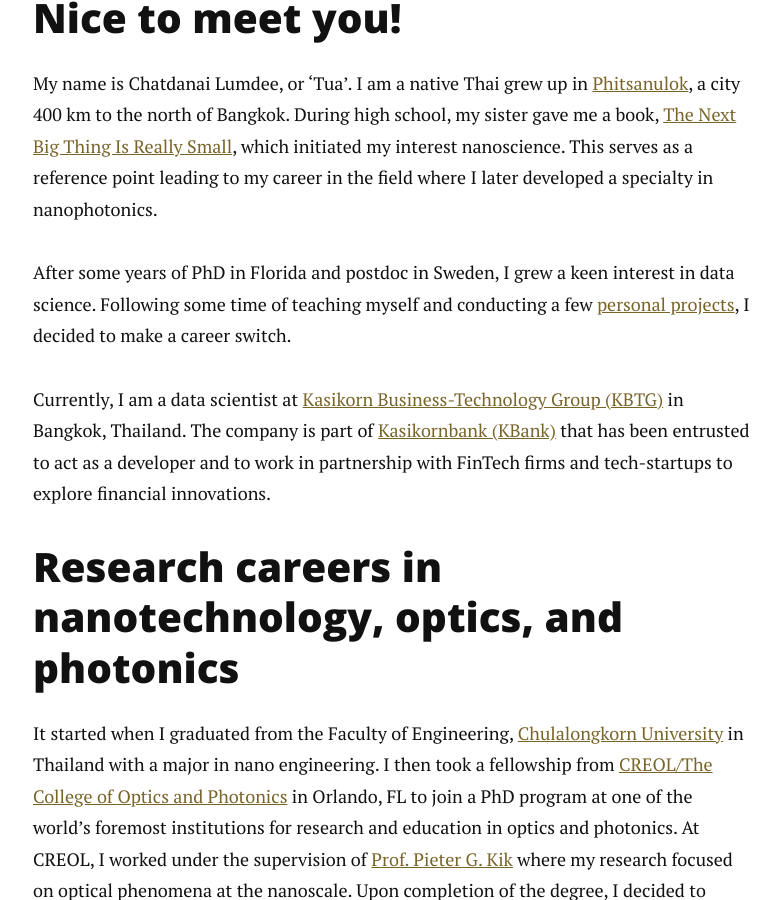
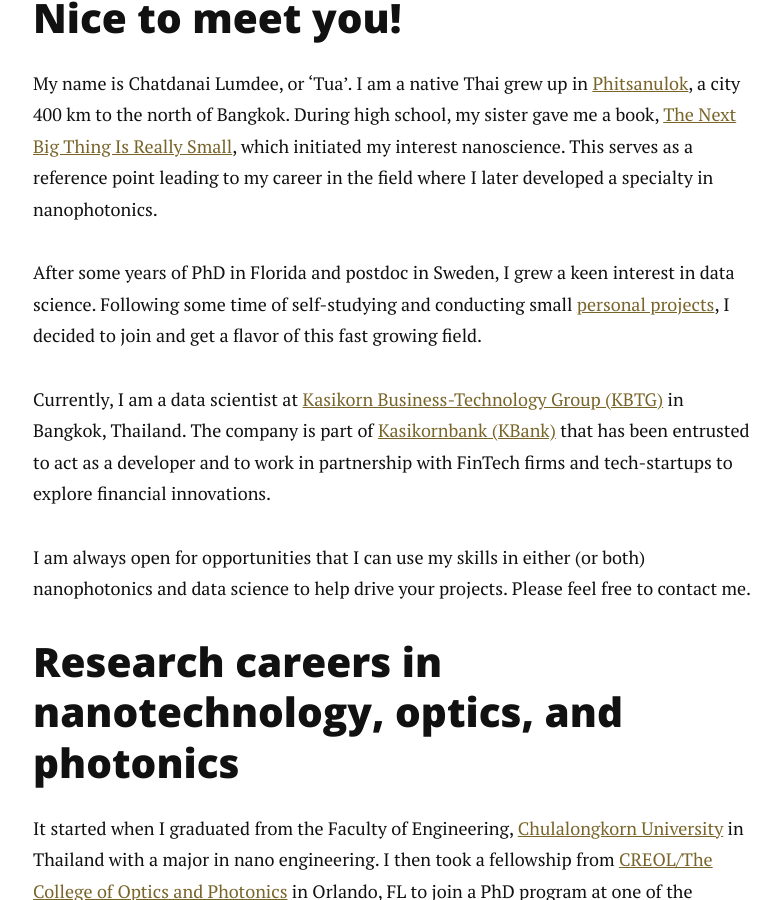
Before and after one commit to clumdee/clumdee.github.io, a Jekyll site: the page built from about/index.md, in a window 1280 px wide and 900 px high, scrolled down 285 px. Shown: the whole window, without its empty margins (247-1028 px from the left). Built offline with Jekyll 4.4.1, drawn with Linux system fonts in a browser that asks for light colours; nearby versions of some CDN libraries.

```diff
--- a/about/index.md
+++ b/about/index.md
@@ -4,12 +4,13 @@
 ---
 
 ## Nice to meet you!
-<!-- <img src="HalfMara.jpg" style="float:right;width:140px;" hspace="10"> -->
 My name is Chatdanai Lumdee, or 'Tua'. I am a native Thai grew up in [Phitsanulok](https://www.google.com/maps/place/Phitsanulok,+Nai+Mueang,+Mueang+Phitsanulok+District,+Phitsanulok+65000,+Thailand/@11.8104278,100.9371339,5.71z/data=!4m5!3m4!1s0x30df97e77e746631:0x371aaafbdf6cd038!8m2!3d16.8211238!4d100.2658516), a city 400 km to the north of Bangkok. During high school, my sister gave me a book, [The Next Big Thing Is Really Small](https://www.amazon.com/Next-Thing-Really-Small-Nanotechnology/dp/1400046890), which initiated my interest nanoscience. This serves as a reference point leading to my career in the field where I later developed a specialty in nanophotonics.
 
-After some years of PhD in Florida and postdoc in Sweden, I grew a keen interest in data science. Following some time of teaching myself and conducting a few [personal projects]({{ site.url }}/codes), I decided to make a career switch.
+After some years of PhD in Florida and postdoc in Sweden, I grew a keen interest in data science. Following some time of self-studying and conducting small [personal projects]({{ site.url }}/codes), I decided to join and get a flavor of this fast growing field.
 
 Currently, I am a data scientist at [Kasikorn Business-Technology Group (KBTG)](http://www.kbtg.tech/en) in Bangkok, Thailand. The company is part of [Kasikornbank (KBank)](https://en.wikipedia.org/wiki/Kasikornbank) that has been entrusted to act as a developer and to work in partnership with FinTech firms and tech-startups to explore financial innovations.
+
+I am always open for opportunities that I can use my skills in either (or both) nanophotonics and data science to help drive your projects. Please feel free to contact me.
 
 
 ## Research careers in nanotechnology, optics, and photonics
```
Also changed, not shown: talks/index.md (+1 -0 lines), 1 other file.
